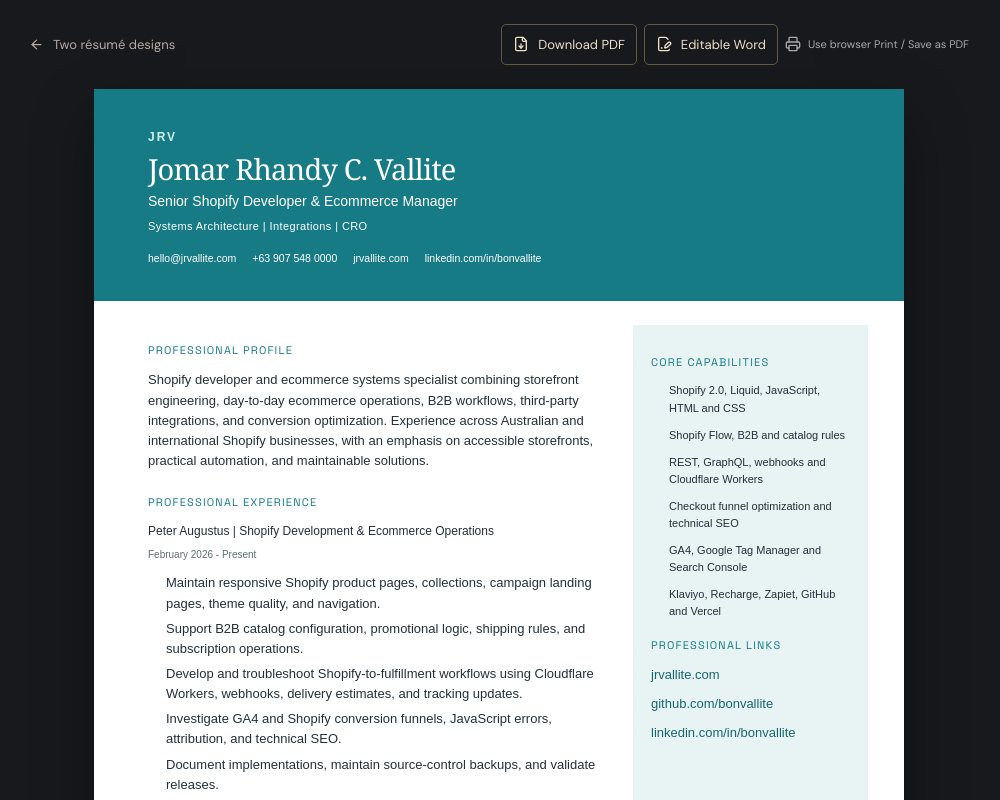
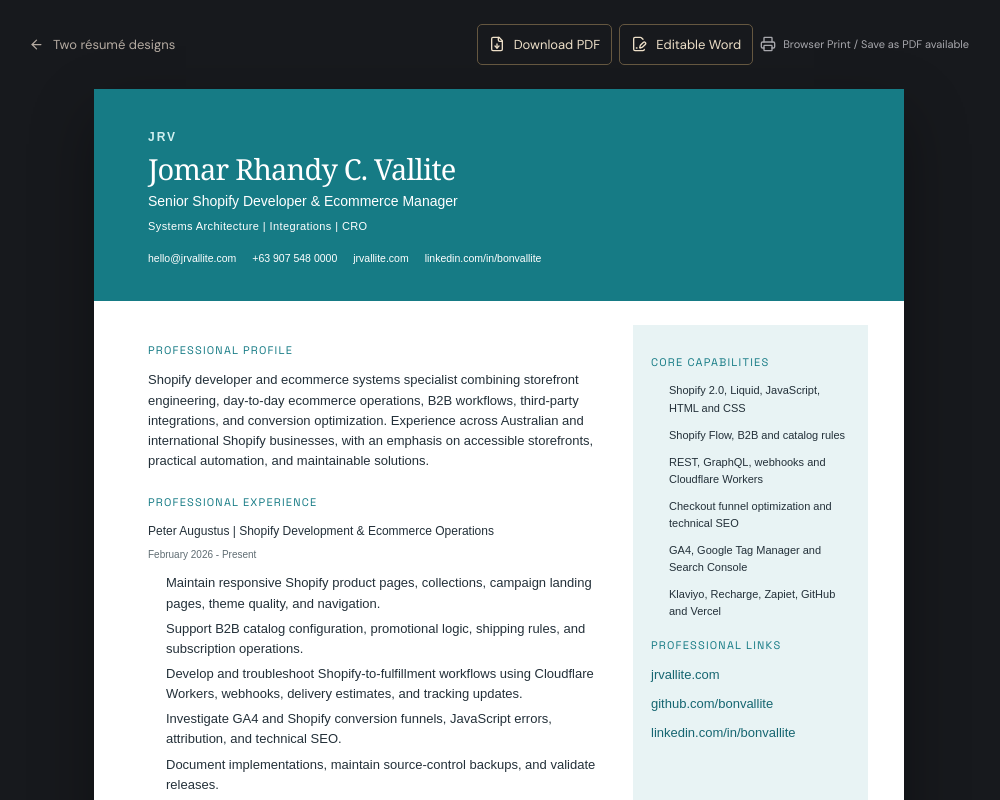
Before and after one commit to bonvallite/developer-portfolio, a Next.js app: page /resume/classic in a window 1280 px wide. Shown: the top 800 px of the page, without its empty margins (141-1141 px from the left). Built offline with nearby package versions, Linux system fonts and the light colour scheme.

Commit message:
fix(resume): replace inert print button with print guidance

```diff
--- a/app/resume/[design]/page.tsx
+++ b/app/resume/[design]/page.tsx
@@ -8,7 +8,7 @@ export function generateStaticParams(){return [{design:'classic'},{design:'moder
 export default async function ResumePreview({params}:{params:Promise<{design:string}>}){
  const {design}=await params;if(design!=='classic'&&design!=='modern')notFound();
  const classic=design==='classic';
- return <main className={'resume-preview '+(classic?'is-classic':'is-modern')}><div className="resume-preview-tools"><Link href="/resume"><ArrowLeft size={15}/> Two résumé designs</Link><div><a href={'/resume/'+design+'/pdf'}><FileDown size={16}/> Download PDF</a><a href={'/resume/'+design+'/word'}><FilePenLine size={16}/> Editable Word</a><button type="button" onClick={undefined} className="resume-print-label"><Printer size={16}/> Use browser Print / Save as PDF</button></div></div>
+ return <main className={'resume-preview '+(classic?'is-classic':'is-modern')}><div className="resume-preview-tools"><Link href="/resume"><ArrowLeft size={15}/> Two résumé designs</Link><div><a href={'/resume/'+design+'/pdf'}><FileDown size={16}/> Download PDF</a><a href={'/resume/'+design+'/word'}><FilePenLine size={16}/> Editable Word</a><span className="resume-print-label"><Printer size={16}/> Browser Print / Save as PDF available</span></div></div>
  <article className={'resume-paper '+(classic?'paper-classic':'paper-modern')}>
   <header className="resume-paper-header"><span className="resume-monogram">JRV</span><h1>{contact.name}</h1><h2>{contact.title}</h2><p>{contact.focus}</p><div className="resume-contact"><a href={'mailto:'+contact.email}>{contact.email}</a><a href={'tel:'+contact.phone.replace(/\s/g,'')}>{contact.phone}</a><a href={'https://'+contact.portfolio}>{contact.portfolio}</a><a href={'https://'+contact.linkedin}>{contact.linkedin}</a></div></header>
   <div className="resume-paper-grid"><div className="resume-main-col">
```
